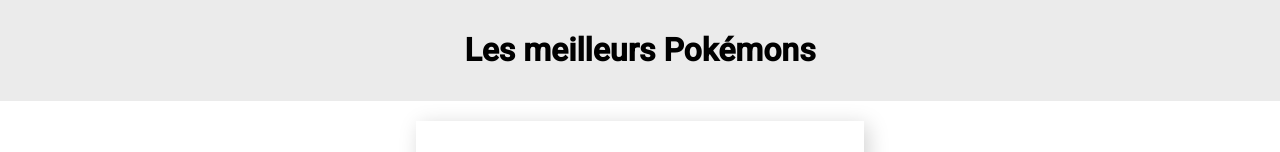
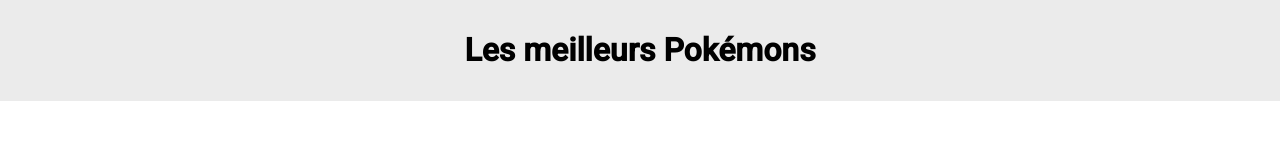
Before and after one commit to Jahray0/snapface, an Angular app: page / in a window 1280 px wide. Shown: the top 152 px of the page. Built offline with nearby package versions, Linux system fonts and the light colour scheme.

Commit message:
v 1.3.3 routing

```diff
--- a/src/app/app.component.html
+++ b/src/app/app.component.html
@@ -1,5 +1,5 @@
-<app-face-snap-list></app-face-snap-list>
-
+<app-header></app-header>
+<router-outlet></router-outlet>
 <!--<app-face-snap [faceSnap]="mySnap2" *ngIf="mySnap2.snaps > 10"></app-face-snap>
 <app-face-snap [faceSnap]="mySnap3" *ngIf="mySnap3.snaps > 10"></app-face-snap>
 -->
--- a/src/app/app.module.ts
+++ b/src/app/app.module.ts
@@ -7,6 +7,7 @@ import { registerLocaleData } from '@angular/common';
 import * as fr from '@angular/common/locales/fr';
 import { FaceSnapListComponent } from './face-snap-list/face-snap-list.component';
 import { HeaderComponent } from './header/header.component';
+import { AppRoutingModule } from './app-routing.module';
 
 @NgModule({
   declarations: [
@@ -16,7 +17,8 @@ import { HeaderComponent } from './header/header.component';
     HeaderComponent
   ],
   imports: [
-    BrowserModule
+    BrowserModule,
+    AppRoutingModule
   ],
   providers: [
     { provide: LOCALE_ID, useValue: 'fr-FR'}
--- a/src/app/face-snap-list/face-snap-list.component.html
+++ b/src/app/face-snap-list/face-snap-list.component.html
@@ -1,4 +1,3 @@
-<app-header></app-header>
 <app-face-snap
   *ngFor="let faceSnapElementOfArray of faceSnaps"
   [faceSnap]="faceSnapElementOfArray"
```
Also changed, not shown: src/app/app-routing.module.ts (added, +19 -0 lines).
